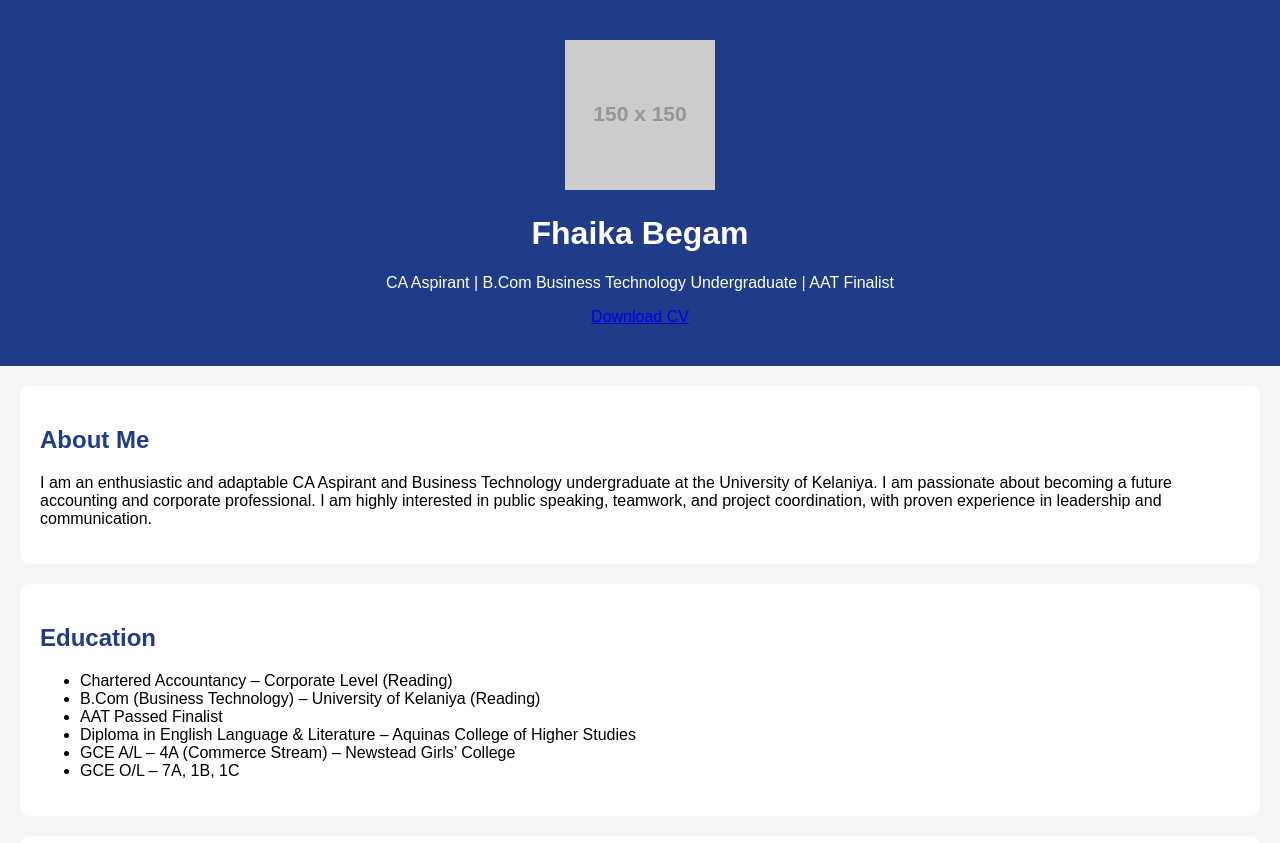
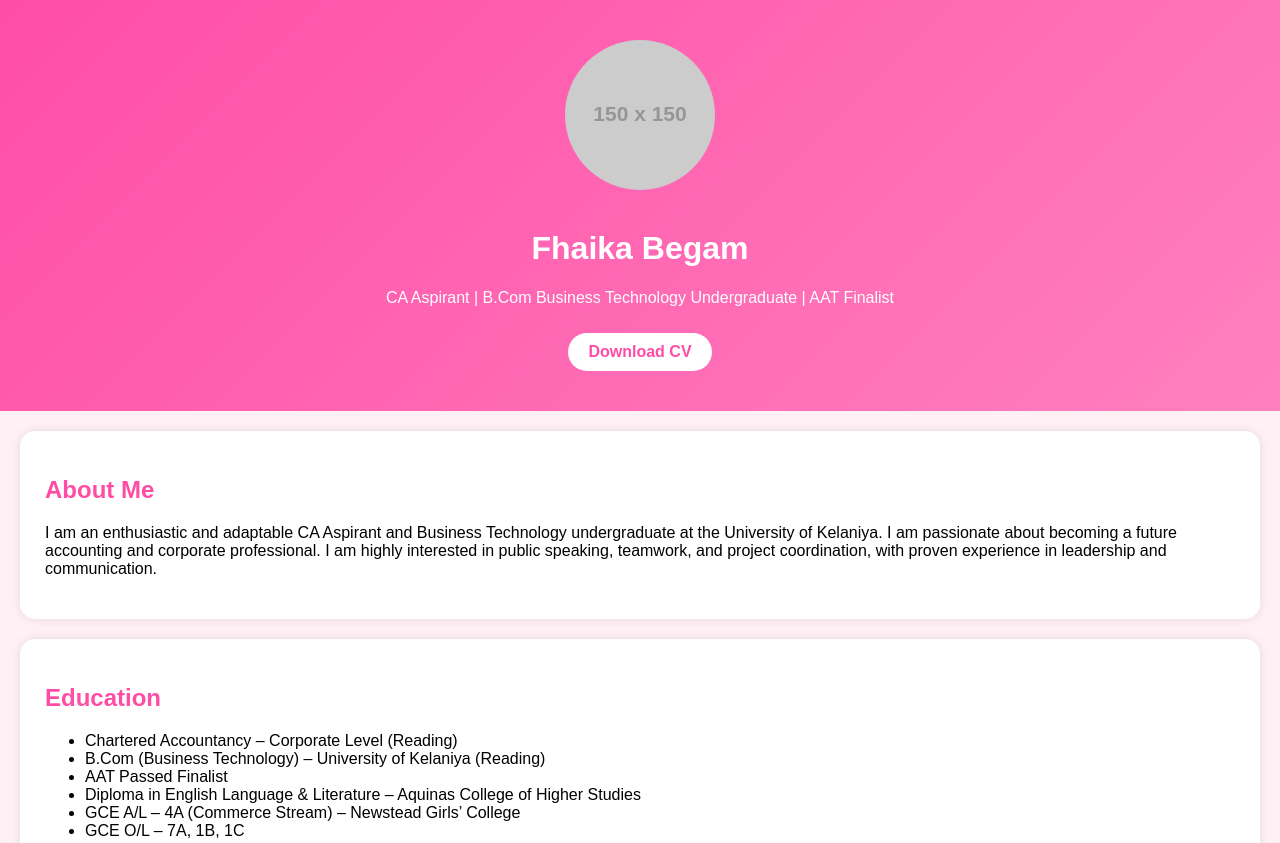
Before and after one commit to FhaikaBegam/Portfolio, a plain HTML site: page index.html in a window 1280 px wide. Shown: the top 843 px of the page. Drawn offline with Linux system fonts and the light colour scheme; placeholder pictures from the web are drawn by us.

Commit message:
Update style.css

```diff
--- a/style.css
+++ b/style.css
@@ -1,29 +1,47 @@
 body {
     font-family: Arial;
     margin: 0;
-    background: #f4f6f8;
+    background: #fff0f5;
 }
 
 header {
-    background: #1f3c88;
+    background: linear-gradient(135deg,#ff4da6,#ff80bf);
     color: white;
     text-align: center;
     padding: 40px;
 }
 
+.profile{
+    border-radius:50%;
+    width:150px;
+    margin-bottom:15px;
+}
+
+.btn{
+    display:inline-block;
+    background:white;
+    color:#ff4da6;
+    padding:10px 20px;
+    margin-top:10px;
+    text-decoration:none;
+    border-radius:20px;
+    font-weight:bold;
+}
+
 section {
     background: white;
     margin: 20px;
-    padding: 20px;
-    border-radius: 10px;
+    padding: 25px;
+    border-radius: 15px;
+    box-shadow:0 0 10px rgba(0,0,0,0.1);
 }
 
 h2 {
-    color: #1f3c88;
+    color: #ff4da6;
 }
 
 footer {
     text-align: center;
     padding: 20px;
-    background: #ddd;
+    background: #ffcce0;
 }
```
